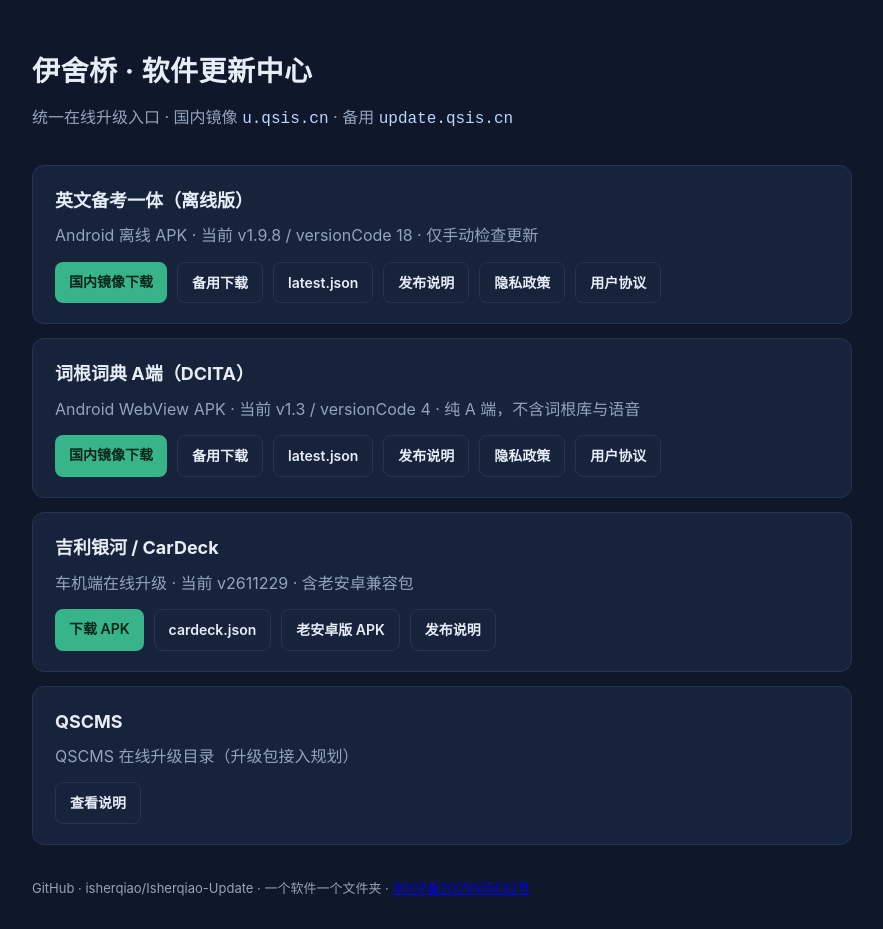
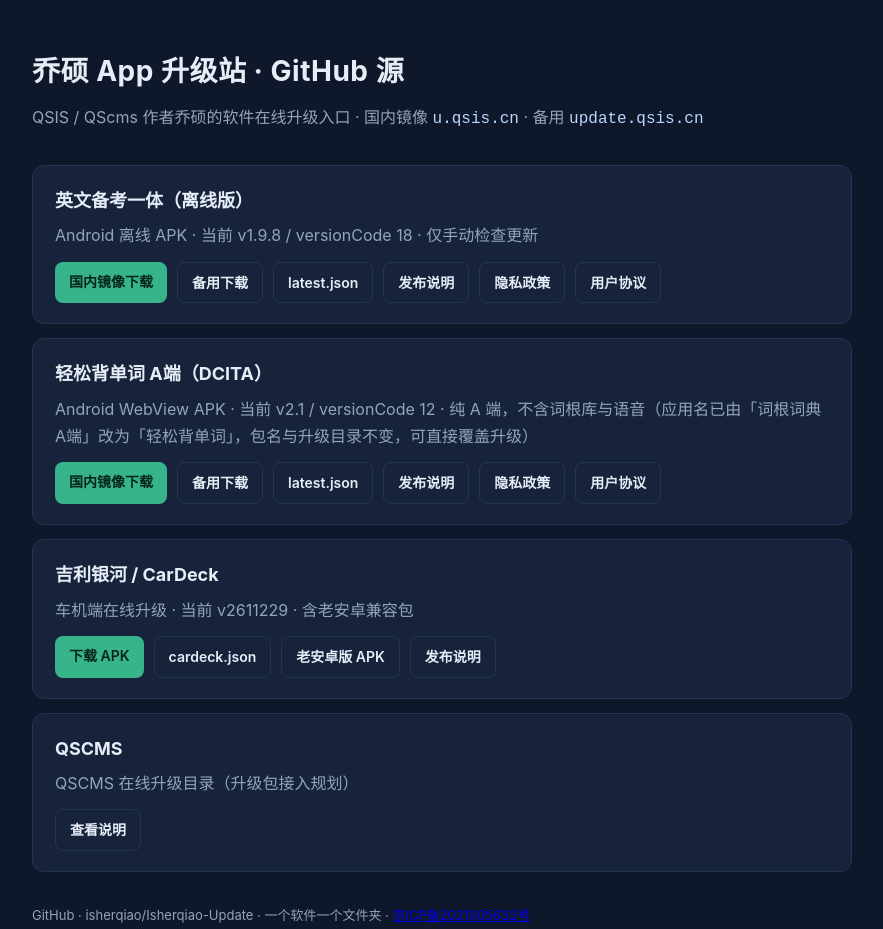
Before and after one commit to isherqiao/Isherqiao-Update, a plain HTML site: page index.html in a window 1280 px wide. Shown: the whole page, without its empty margins (198-1081 px from the left). Drawn offline with Linux system fonts and the light colour scheme.

Commit message:
首页改为乔硕 App 升级站 · GitHub 源；DCITA 以 v2.1/versionCode 12 为准，下载指向 dcita-12.apk

```diff
--- a/index.html
+++ b/index.html
@@ -3,7 +3,7 @@
 <head>
 <meta charset="utf-8">
 <meta name="viewport" content="width=device-width,initial-scale=1">
-<title>伊舍桥 · 软件更新中心</title>
+<title>乔硕 App 升级站 · GitHub 源</title>
 <style>
 :root{--bg:#0f172a;--card:#16233b;--line:#243552;--text:#e6edf7;--muted:#93a4bd;--accent:#38b48b}
 *{box-sizing:border-box}
@@ -24,8 +24,8 @@ code{color:#b9d6ff}
 </head>
 <body>
 <div class="wrap">
-<h1>伊舍桥 · 软件更新中心</h1>
-<p class="sub">统一在线升级入口 · 国内镜像 <code>u.qsis.cn</code> · 备用 <code>update.qsis.cn</code></p>
+<h1>乔硕 App 升级站 · GitHub 源</h1>
+<p class="sub">QSIS / QScms 作者乔硕的软件在线升级入口 · 国内镜像 <code>u.qsis.cn</code> · 备用 <code>update.qsis.cn</code></p>
 <div class="grid">
   <section class="card">
     <h2>英文备考一体（离线版）</h2>
@@ -40,11 +40,11 @@ code{color:#b9d6ff}
     </div>
   </section>
   <section class="card">
-    <h2>词根词典 A端（DCITA）</h2>
-    <p>Android WebView APK · 当前 v1.3 / versionCode 4 · 纯 A 端，不含词根库与语音</p>
+    <h2>轻松背单词 A端（DCITA）</h2>
+    <p>Android WebView APK · 当前 v2.1 / versionCode 12 · 纯 A 端，不含词根库与语音（应用名已由「词根词典 A端」改为「轻松背单词」，包名与升级目录不变，可直接覆盖升级）</p>
     <div class="links">
-      <a class="btn" href="https://u.qsis.cn/DCITA/dcita-4.apk">国内镜像下载</a>
-      <a class="btn ghost" href="DCITA/dcita-4.apk">备用下载</a>
+      <a class="btn" href="https://u.qsis.cn/DCITA/dcita-12.apk">国内镜像下载</a>
+      <a class="btn ghost" href="DCITA/dcita-12.apk">备用下载</a>
       <a class="btn ghost" href="DCITA/latest.json">latest.json</a>
       <a class="btn ghost" href="DCITA/README.md">发布说明</a>
       <a class="btn ghost" href="DCITA/privacy.html">隐私政策</a>
```
Also changed, not shown: 4 other files.
